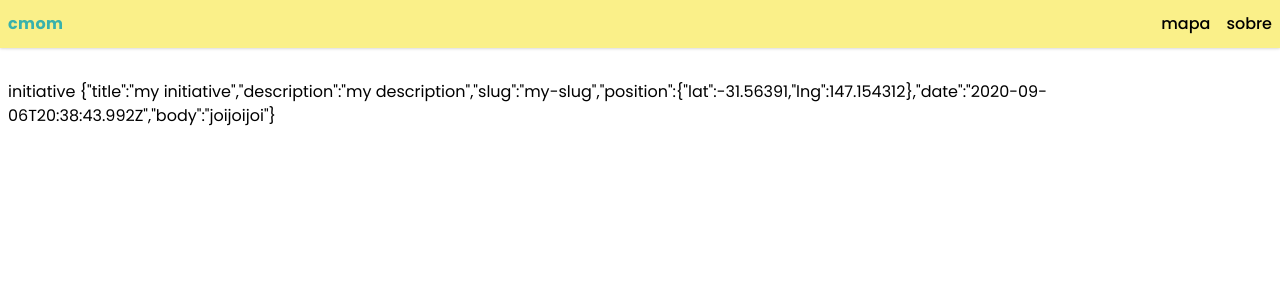
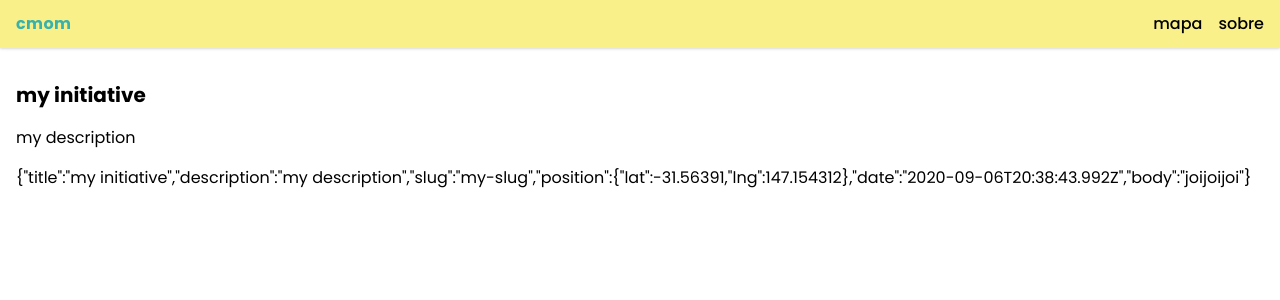
Before and after one commit to carpa-dev/comer-muda-o-mundo, a Next.js app: page /initiatives/initiative-1 in a window 1280 px wide. Shown: the top 300 px of the page. Built offline with nearby package versions, Linux system fonts and the light colour scheme.

Commit message:
feat: preview initative on map

```diff
--- a/components/explore/ExploreMapInitiatives.tsx
+++ b/components/explore/ExploreMapInitiatives.tsx
@@ -8,7 +8,7 @@ export function useInitiativesOnMap(
   map: InteractiveMap,
   markers: Markers,
   initiatives: any,
-  onMarkersInit: (markers: Markers) => void,
+  onMarkersInit: (markers: Markers) => void
 ) {
   const router = useRouter();
 
@@ -21,7 +21,9 @@ export function useInitiativesOnMap(
 
     const listeners = markers.markers.map((marker, i) =>
       marker.addListener('click', () => {
-        router.push(`/initiatives/${initiatives[i].slug}`);
+        router.push(`/?initiative=${initiatives[i].slug}`, undefined, {
+          shallow: true,
+        });
       })
     );
 
--- /dev/null
+++ b/components/explore/InitiativePreview.tsx
@@ -0,0 +1,61 @@
+import Link from 'next/link';
+import { useRouter } from 'next/router';
+import { useCallback, Fragment } from 'react';
+
+import { motion, AnimatePresence } from '../animation/framer-motion';
+
+interface InitiativePreviewProps {
+  initiatives: {
+    title: string;
+    description: string;
+    slug: string;
+    position: google.maps.LatLngLiteral;
+  }[];
+}
+
+export function InitiativePreview({ initiatives }: InitiativePreviewProps) {
+  const router = useRouter();
+
+  const onClose = useCallback(() => router.push('/'), [router]);
+
+  const initiative = router.query.initiative
+    ? initiatives.find((i) => i.slug === router.query.initiative)
+    : undefined;
+
+  return (
+    <AnimatePresence>
+      {router.query.initiative ? (
+        <Fragment key="initiative">
+          {/* <button
+            className="w-full h-full top-0 right-0 fixed"
+            onClick={onClose}
+          /> */}
+          <motion.div
+            className="mx-2 my-4 px-2 py-6 left-0 right-0 bottom-0 fixed bg-white border-gray-400 rounded"
+            initial={{ opacity: 0, y: '65vh' }}
+            animate={{ opacity: 1, y: 0 }}
+            exit={{ opacity: 0, y: '65vh' }}
+            transition={{ duration: 0.2 }}
+          >
+            <h1 className="mb-4 font-bold text-xl">{initiative?.title}</h1>
+            <p className="mb-4">{initiative?.description}</p>
+            <Link
+              href="/initiatives/[slug]"
+              as={`/initiatives/${initiative?.slug}`}
+            >
+              <a className="font-bold text-teal-500 hover:underline">
+                Ver mais
+              </a>
+            </Link>
+            <button
+              onClick={onClose}
+              className="ml-4 font-bold text-teal-500 hover:underline"
+            >
+              Fechar
+            </button>
+          </motion.div>
+        </Fragment>
+      ) : null}
+    </AnimatePresence>
+  );
+}
--- a/components/navigation/AppBar.tsx
+++ b/components/navigation/AppBar.tsx
@@ -3,7 +3,7 @@ import { memo } from 'react';
 
 export const AppBar = memo(function AppBar() {
   return (
-    <header className="w-full h-12 fixed p-2 z-10 bg-yellow-300 shadow">
+    <header className="w-full h-12 fixed px-4 py-2 z-10 bg-yellow-300 shadow">
       <nav className="w-full h-full flex items-center justify-between">
         <Link href="/">
           <a className="inline-block font-bold text-teal-500 tracking-wide">
--- a/components/navigation/PageOverlayWrapper.tsx
+++ b/components/navigation/PageOverlayWrapper.tsx
@@ -12,7 +12,7 @@ export const PageOverlayWrapper = memo(function PageOverlayWrapper({
 }: PageOverlayWrapperProps) {
   return (
     <motion.div
-      className="w-full h-full absolute top-0 right-0 p-2 py-20 bg-white"
+      className="w-full h-full absolute top-0 right-0 px-4 py-20 bg-white"
       initial={{ opacity: 0, y: 100 }}
       animate={{ opacity: 1, y: 0 }}
       exit={{ opacity: 0, y: 100 }}
--- a/components/navigation/PageWrapper.tsx
+++ b/components/navigation/PageWrapper.tsx
@@ -13,7 +13,7 @@ export const PageWrapper = memo(function PageWrapper({
   // Set transition to 0 to make route change faster
   return (
     <motion.div
-      className="w-full h-full p-2 py-20 bg-white"
+      className="w-full h-full px-4 py-20 bg-white"
       initial={{ opacity: 0 }}
       animate={{ opacity: 1 }}
       exit={{ opacity: 0 }}
--- a/pages/_app.tsx
+++ b/pages/_app.tsx
@@ -43,7 +43,7 @@ export default function App({ Component, pageProps, router }: AppProps) {
       <AppBar />
       <main className="w-full h-full relative overflow-hidden">
         {getLayout(
-          <AnimatePresence initial={false} exitBeforeEnter>
+          <AnimatePresence initial={false}>
             <Component key={router.route} {...appState} {...pageProps} />
           </AnimatePresence>
         )}
--- a/pages/index.tsx
+++ b/pages/index.tsx
@@ -5,6 +5,7 @@ import { useExploreMap } from '../components/explore/ExploreMap';
 import { getExploreMapLayout } from '../components/explore/ExploreMapLayout';
 import { useInitiativesOnMap } from '../components/explore/ExploreMapInitiatives';
 import { PageWrapper } from '../components/navigation/PageWrapper';
+import { InitiativePreview } from '../components/explore/InitiativePreview';
 
 interface HomeProps {
   map: InteractiveMap;
@@ -42,6 +43,7 @@ export default function Home({
         <title>comer muda o mundo</title>
         <link rel="icon" href="/favicon.ico" />
       </Head>
+      <InitiativePreview initiatives={initiatives} />
     </PageWrapper>
   );
 }
--- a/pages/initiatives/[slug].tsx
+++ b/pages/initiatives/[slug].tsx
@@ -4,7 +4,9 @@ import { PageOverlayWrapper } from '../../components/navigation/PageOverlayWrapp
 export default function Initiative({ initiative }: any) {
   return (
     <PageOverlayWrapper>
-      initiative {JSON.stringify(initiative)}
+      <h1 className="mb-4 font-bold text-xl">{initiative.title}</h1>
+      <p className="mb-4">{initiative.description}</p>
+      <p>{initiative ? JSON.stringify(initiative) : null}</p>
     </PageOverlayWrapper>
   );
 }
```
